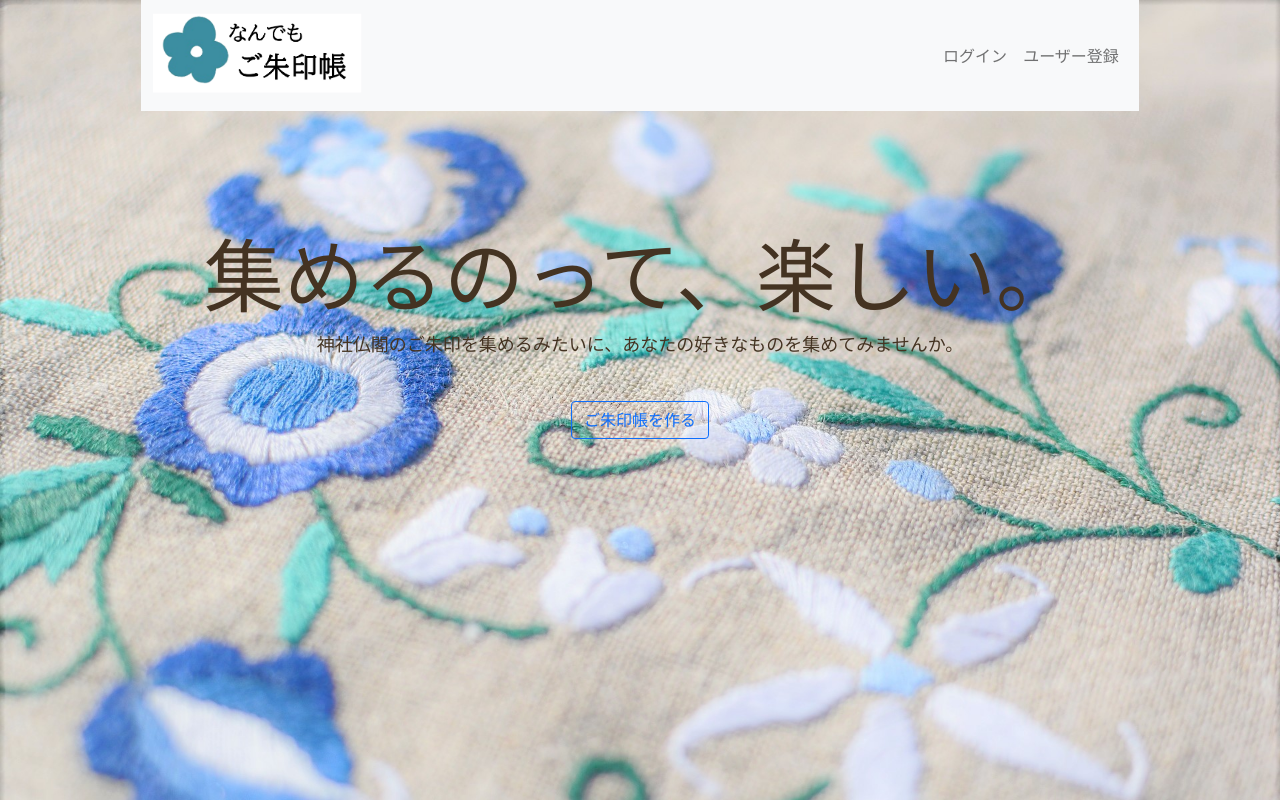
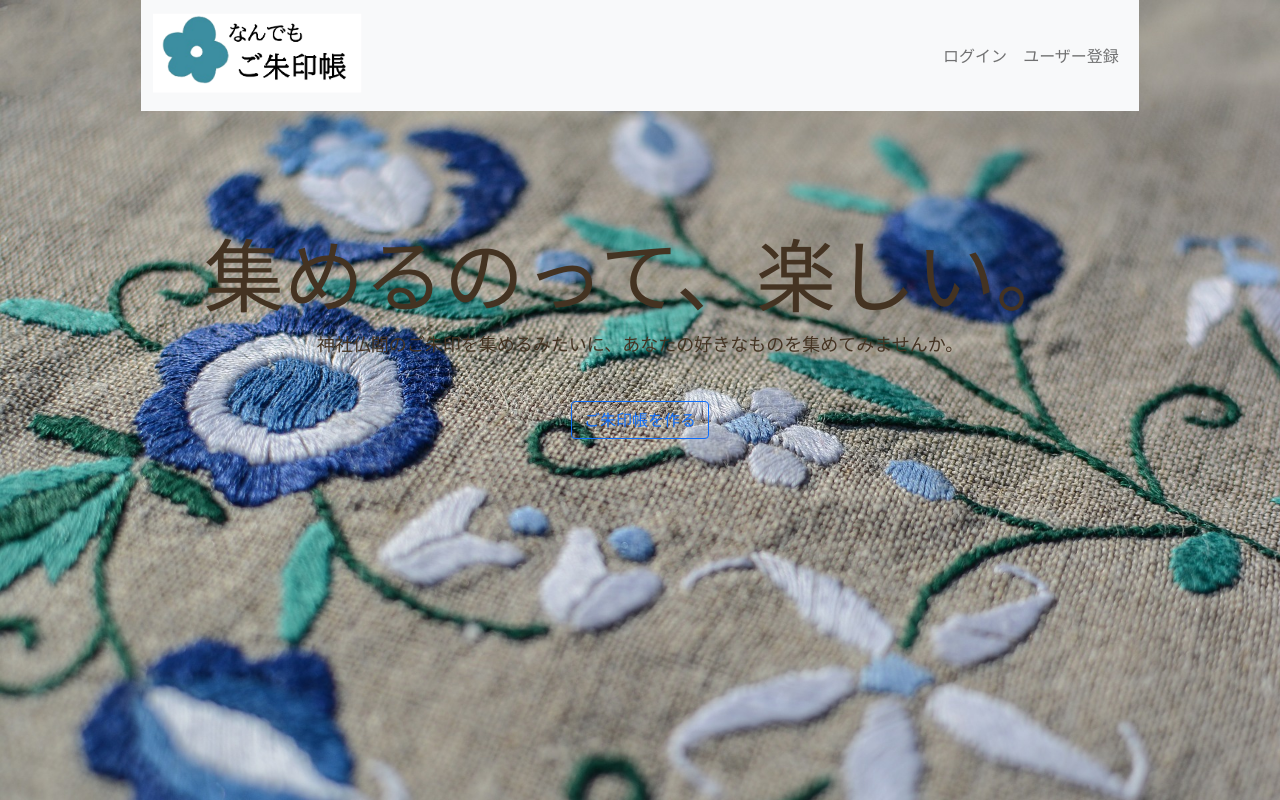
Before and after one commit to pokopok/Atsumecho, a Django app: template templates/accounts/home.html in a window 1280 px wide. Run offline with Django 4.2, Linux system fonts and the light colour scheme; the template is opened without the code that fills it, so the values that code supplies are empty.

Commit message:
background

```diff
--- a/static/css/style.css
+++ b/static/css/style.css
@@ -25,7 +25,7 @@ img{
     background-size: cover;
     background-position: center top;
     background-repeat: no-repeat;
-    background-image: url("/static/image/background.jpg");
+    background-image: url("/static/image/background_normal.jpg");
     min-height: 100vh;
 }
 
--- a/templates/base.html
+++ b/templates/base.html
@@ -16,7 +16,7 @@
         <nav class="navbar navbar-expand-lg navbar-light bg-light">
           <div class="container-fluid">
             <a class="navbar-brand" href="{% url 'accounts:home' %}">
-              <img class="logo" src="{% static 'image/logo.png' %}" alt="なんでもご朱印帳 ホーム">
+              <img class="logo" src="../../media/image/logo.png" alt="なんでもご朱印帳 ホーム">
             </a>
             {% if user.is_authenticated %}
               <div class="navbar-nav">
```
Also changed, not shown: static/image/background.jpg (deleted), static/image/background_normal.jpg (added).
